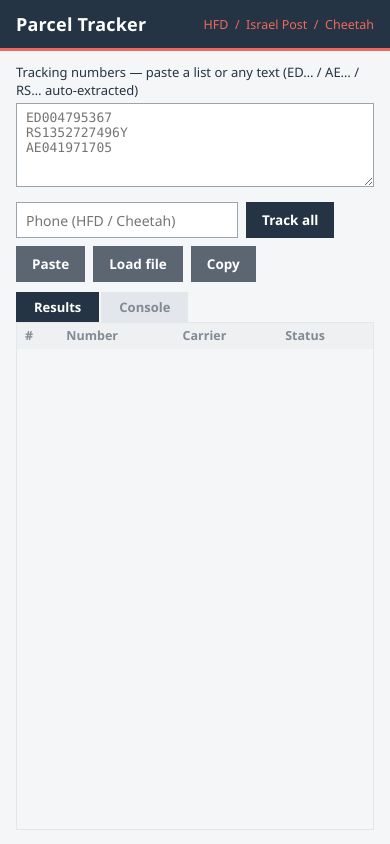
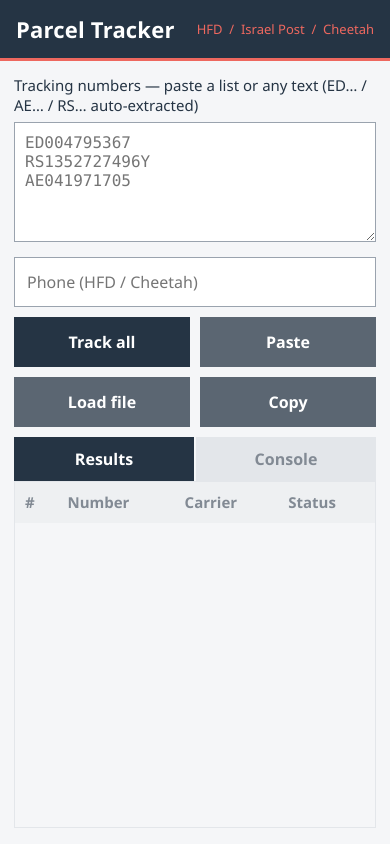
Before and after one commit to v8k6b2jjps-prog/parcel-tracker, a plain HTML site: page index.html in a window 390 px wide. Drawn offline with Linux system fonts and the light colour scheme.

Commit message:
Add files via upload

```diff
--- a/index.html
+++ b/index.html
@@ -2,8 +2,15 @@
 <html lang="en">
 <head>
   <meta charset="UTF-8" />
-  <meta name="viewport" content="width=device-width, initial-scale=1.0" />
+  <meta name="viewport" content="width=device-width, initial-scale=1.0, viewport-fit=cover" />
   <title>Parcel Tracker</title>
+  <meta name="theme-color" content="#253444" />
+  <meta name="apple-mobile-web-app-capable" content="yes" />
+  <meta name="mobile-web-app-capable" content="yes" />
+  <meta name="apple-mobile-web-app-status-bar-style" content="black-translucent" />
+  <meta name="apple-mobile-web-app-title" content="Parcel" />
+  <link rel="apple-touch-icon" href="icon-180.png" />
+  <link rel="manifest" href="manifest.json" />
   <style>
     :root {
       --dark: #253444;
@@ -87,6 +94,27 @@
       background: var(--con-bg); color: var(--con-fg); border: 1px solid #111316;
       padding: 8px 10px; font-family: Consolas, "Courier New", monospace;
       font-size: 12.5px; line-height: 1.4; overflow: auto; white-space: pre;
+    }
+    /* ---------- Phone layout ---------- */
+    @media (max-width: 640px) {
+      .header { height: 58px; padding: 0 16px; }
+      .header-title { font-size: 22px; }
+      .header-sub { font-size: 13px; }
+      .body { padding: 14px 14px max(16px, env(safe-area-inset-bottom)); }
+
+      label { font-size: 15px; margin-bottom: 7px; }
+      textarea#txtNum { height: 120px; font-size: 16px; padding: 10px; }
+
+      .controls { gap: 10px; }
+      .controls #txtPhone { flex: 1 1 100%; }      /* phone on its own row */
+      input[type="text"] { height: 50px; font-size: 16px; padding: 6px 12px; }
+
+      button { height: 50px; font-size: 16px; padding: 0 16px;
+               flex: 1 1 calc(50% - 5px); justify-content: center; }  /* 2 per row */
+
+      .tab { height: 44px; font-size: 16px; padding: 0 22px; }
+      #summary th, #summary td { padding: 10px; font-size: 15px; }
+      pre#out { font-size: 14px; line-height: 1.55; padding: 10px 12px; }
     }
   </style>
 </head>
```
Also changed, not shown: icon-180.png (added), icon-192.png (added), icon-512.png (added), manifest.json (added).
